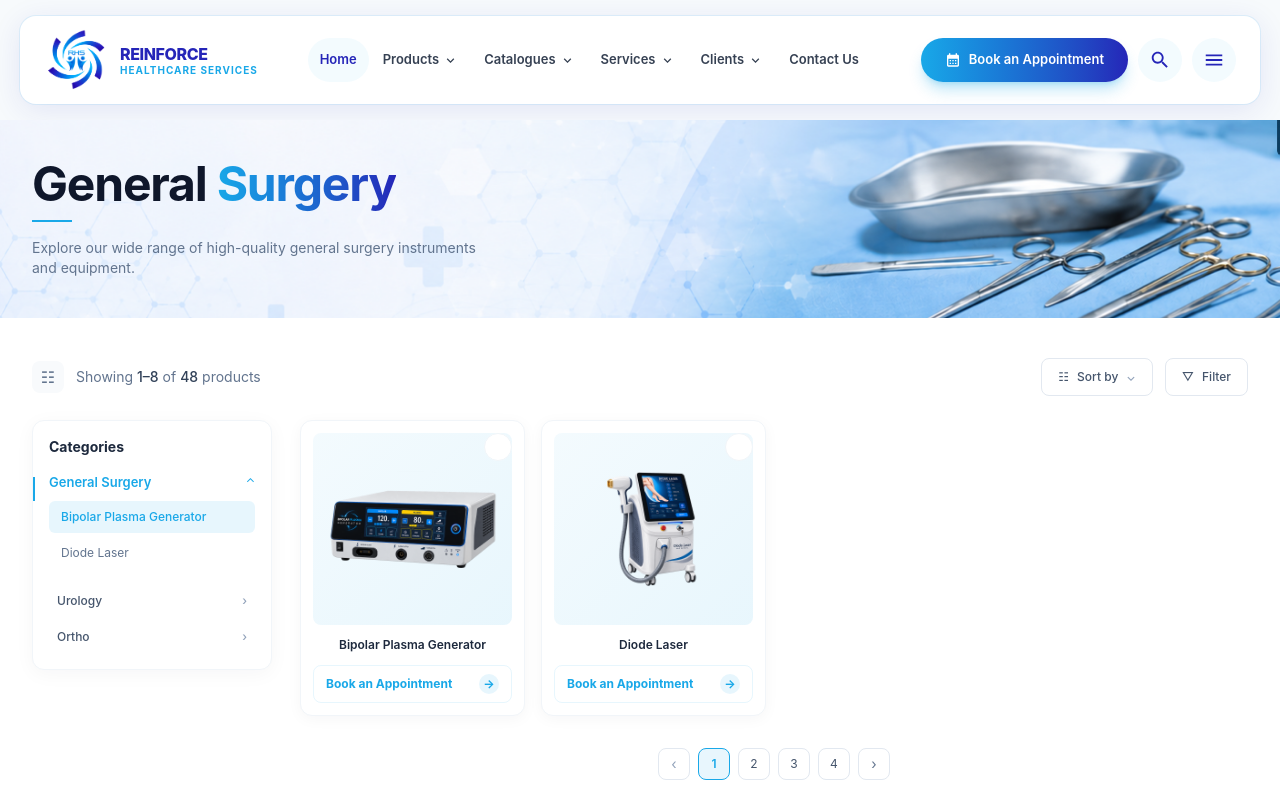
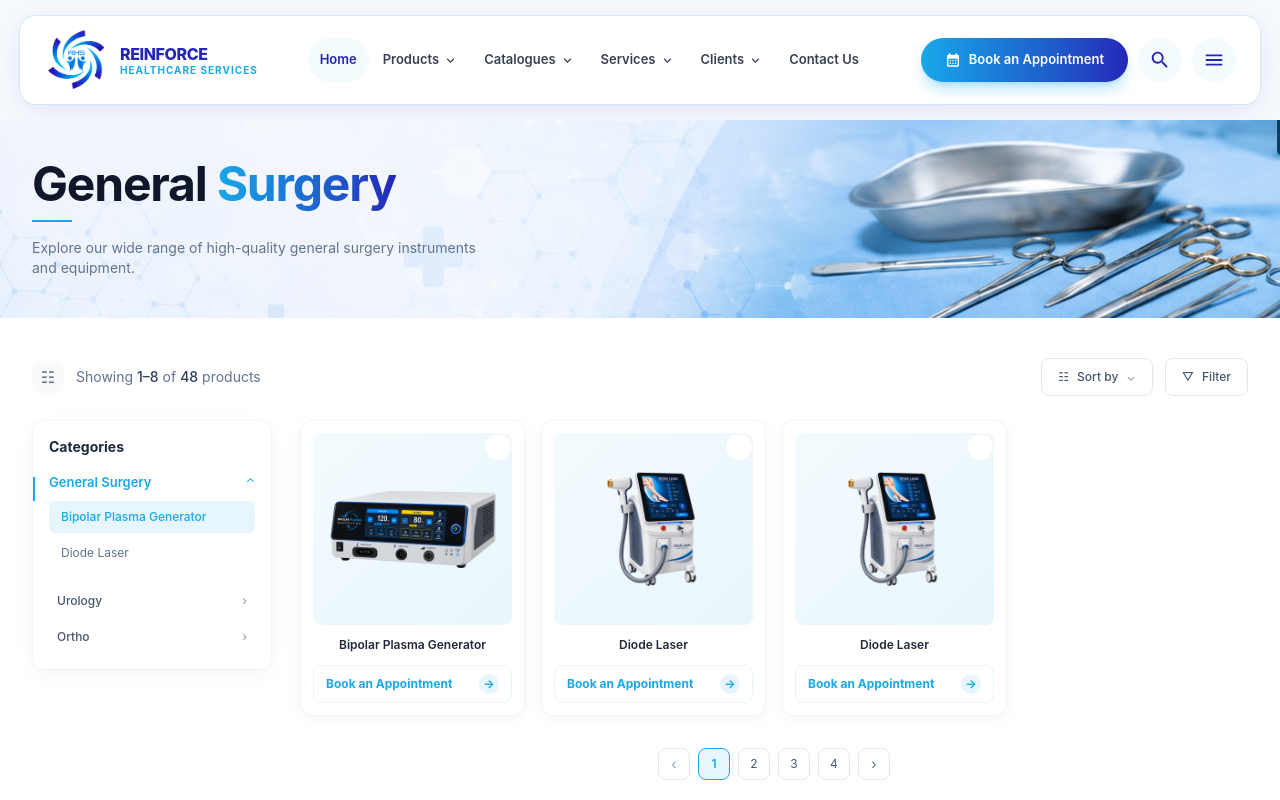
Before and after one commit to Tanisha15820/RHS, a React (Vite) app: page /general-surgery in a window 1280 px wide. Shown: the top 800 px of the page. Built offline with nearby package versions, Linux system fonts and the light colour scheme.

Commit message:
general surgery

```diff
--- a/src/Pages/GeneralSurgery.jsx
+++ b/src/Pages/GeneralSurgery.jsx
@@ -57,6 +57,10 @@ const GeneralSurgery = () => {
     {
       name: "Bipolar Plasma Generator",
       image: bipolarPlasmaGenerator,
+    },
+    {
+      name: "Diode Laser",
+      image: diodeLaser,
     },
     {
       name: "Diode Laser",
```
Also changed, not shown: vercel.json (added).
